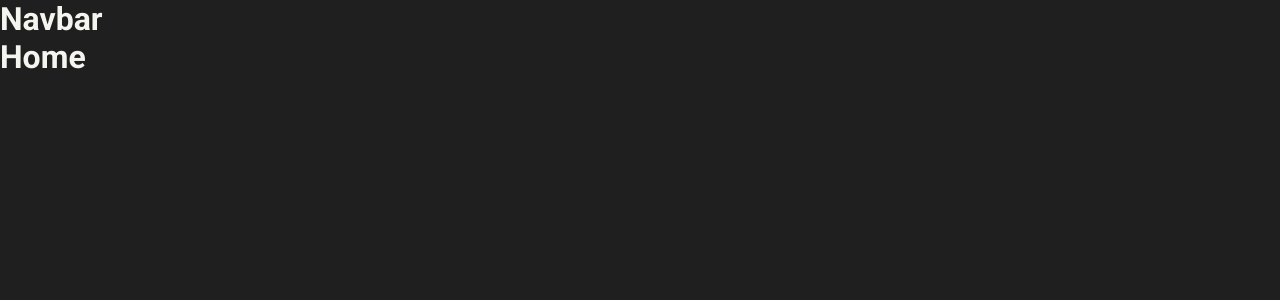
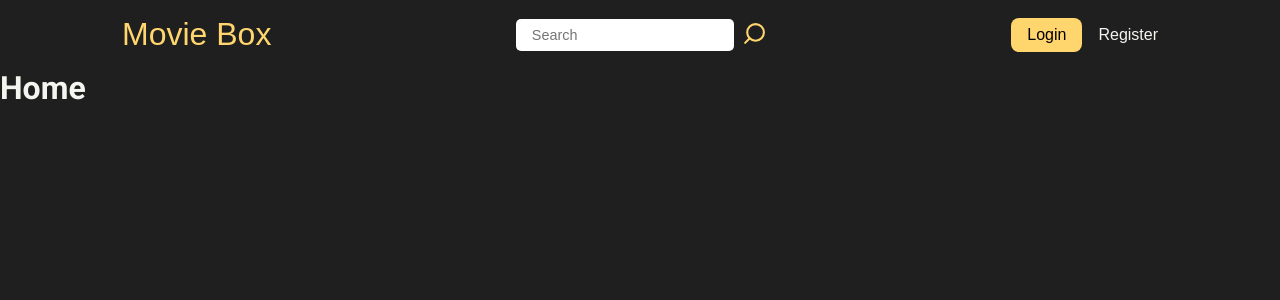
Before and after one commit to m4ycon/movie-box, a React (Create React App) app in the folder frontend/: page / in a window 1280 px wide. Shown: the top 300 px of the page. Built offline with nearby package versions, Linux system fonts and the light colour scheme; the HTML template or start-up script is replaced by a standard one.

Commit message:
feat: header base

```diff
--- a/frontend/package.json
+++ b/frontend/package.json
@@ -29,6 +29,7 @@
     "@testing-library/user-event": "^7.1.2",
     "react": "^16.13.1",
     "react-dom": "^16.13.1",
+    "react-icons": "^3.10.0",
     "react-scripts": "3.4.1"
   },
   "devDependencies": {
--- a/frontend/src/App.js
+++ b/frontend/src/App.js
@@ -1,7 +1,7 @@
 import React from 'react';
 import Home from './pages/Home';
 
-import './global.scss';
+import './styles/global.scss';
 
 export default () => {
   return (
--- a/frontend/src/components/Navbar/index.js
+++ b/frontend/src/components/Navbar/index.js
@@ -1,7 +1,33 @@
 import React from 'react';
+import { FiSearch, FiMenu } from 'react-icons/fi';
 
-import './style.scss';
+import styles from './style.module.scss';
 
 export default () => {
-  return <h1>Navbar</h1>;
+  return (
+    <header className={styles.navbarMenu}>
+      <section>
+        <button className={styles.logo}>Movie Box</button>
+        <button className={styles.menuBtn}>
+          <FiMenu size={25} />
+        </button>
+      </section>
+
+      <section className={styles.searchBar}>
+        <input
+          type="text"
+          className={styles.searchInput}
+          placeholder="Search"
+        />
+        <button className={styles.searchBtn}>
+          <FiSearch size={25} />
+        </button>
+      </section>
+
+      <section className={styles.userSection}>
+        <button className={`${styles.userBtn} ${styles.login}`}>Login</button>
+        <button className={styles.userBtn}>Register</button>
+      </section>
+    </header>
+  );
 };
--- /dev/null
+++ b/frontend/src/components/Navbar/style.module.scss
@@ -0,0 +1,138 @@
+@import '../../styles/variables.scss';
+
+.navbarMenu {
+  position: relative;
+
+  display: flex;
+  justify-content: space-between;
+  align-items: center;
+
+  margin: 0 auto;
+  padding: 8px;
+}
+
+.logo,
+.userSection {
+  display: none;
+}
+
+.searchBar {
+  display: flex;
+  align-items: center;
+
+  .searchInput {
+    border-radius: $border-radius-s;
+    border: none;
+    font-size: 0.9em;
+
+    padding: 8px 16px;
+    margin-right: 8px;
+  }
+}
+
+.menuBtn,
+.searchBtn {
+  background-color: transparent;
+  color: $color-b;
+  transform: rotateY(180deg);
+
+  border: none;
+  font-size: 0.9em;
+  transition: all 200ms;
+
+  &:hover,
+  &:active {
+    cursor: pointer;
+  }
+
+  &:active {
+    transform: rotateY(180deg) scale(0.95);
+  }
+}
+
+@media (min-width: 620px) {
+  .logo,
+  .userSection {
+    display: block;
+  }
+
+  .menuBtn {
+    display: none;
+  }
+
+  .navbarMenu {
+    display: flex;
+    justify-content: space-between;
+    align-items: center;
+
+    padding: 16px 32px;
+    max-width: 1100px;
+    margin: 0 auto;
+
+    a {
+      text-decoration: none;
+    }
+
+    .logo {
+      background-color: transparent;
+      color: $color-b;
+      font-size: 2em;
+      border: 0;
+
+      &:hover {
+        cursor: pointer;
+      }
+    }
+
+    .userBtn {
+      background-color: transparent;
+      color: $text-color-primary;
+      border: 0;
+
+      padding: 8px 0;
+
+      font-size: 1em;
+      text-align: center;
+
+      position: relative;
+
+      &:not(:first-of-type) {
+        margin-left: 16px;
+      }
+
+      &:hover,
+      &:active {
+        cursor: pointer;
+      }
+
+      &.login {
+        background-color: $color-b;
+        color: black;
+
+        border-radius: $border-radius-m;
+        padding: 8px 16px;
+
+        &:hover {
+          filter: brightness(0.95);
+        }
+
+        &:active {
+          transform: scale(0.98);
+        }
+      }
+
+      &:not(.login):hover::before {
+        content: '';
+        position: absolute;
+        bottom: 0;
+        right: 0;
+        left: 0;
+
+        width: auto;
+        height: 3px;
+
+        background-color: $color-b;
+      }
+    }
+  }
+}
--- a/frontend/src/global.scss
+++ b/frontend/src/styles/global.scss
@@ -1,8 +1,4 @@
-$back-color-primary: #1f1f1f;
-$text-color-primary: #f5f5f0;
-
-$back-color-secondary: #f5f5f0;
-$text-color-secondary: #1f1f1f;
+@import './variables.scss';
 
 body {
   background-color: $back-color-primary;
@@ -15,4 +11,5 @@ body {
   padding: 0;
   margin: 0;
   box-sizing: border-box;
+  outline: 0;
 }
--- /dev/null
+++ b/frontend/src/styles/variables.scss
@@ -0,0 +1,15 @@
+$back-color-primary: #1f1f1f;
+$text-color-primary: #f5f5f0;
+
+$back-color-secondary: #f5f5f0;
+$text-color-secondary: #1f1f1f;
+
+$color-a: #ffb602;
+$color-b: #ffd66e;
+$color-c: #bd993e;
+$color-d: #0f2970;
+$color-e: #3e60bd;
+
+$border-radius-s: 5px;
+$border-radius-m: 8px;
+$border-radius-b: 16px;
```
Also changed, not shown: frontend/src/components/Navbar/style.scss (deleted), 1 other file (tests, documents, lock files or other folders).
